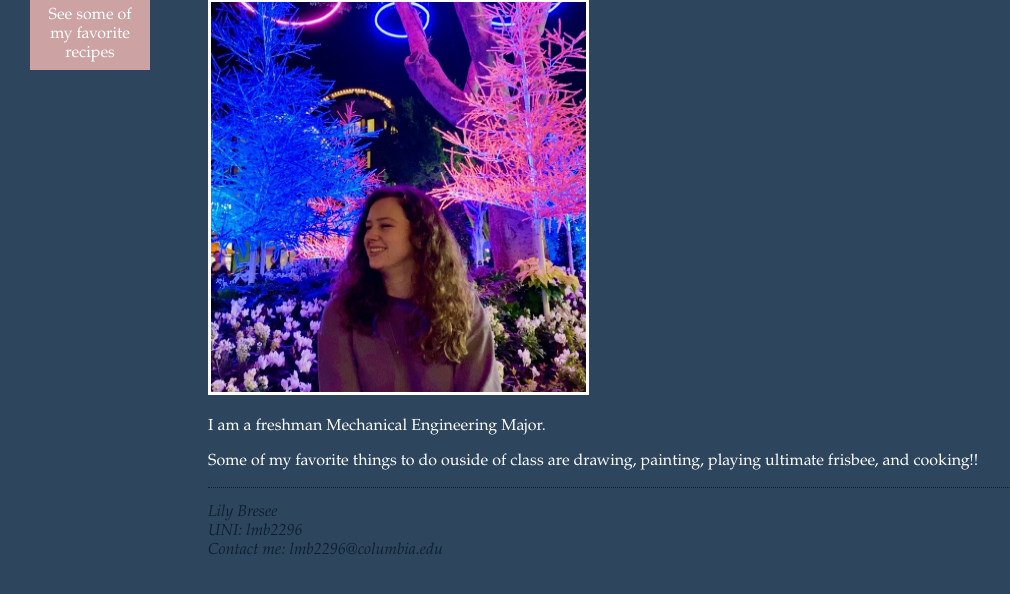
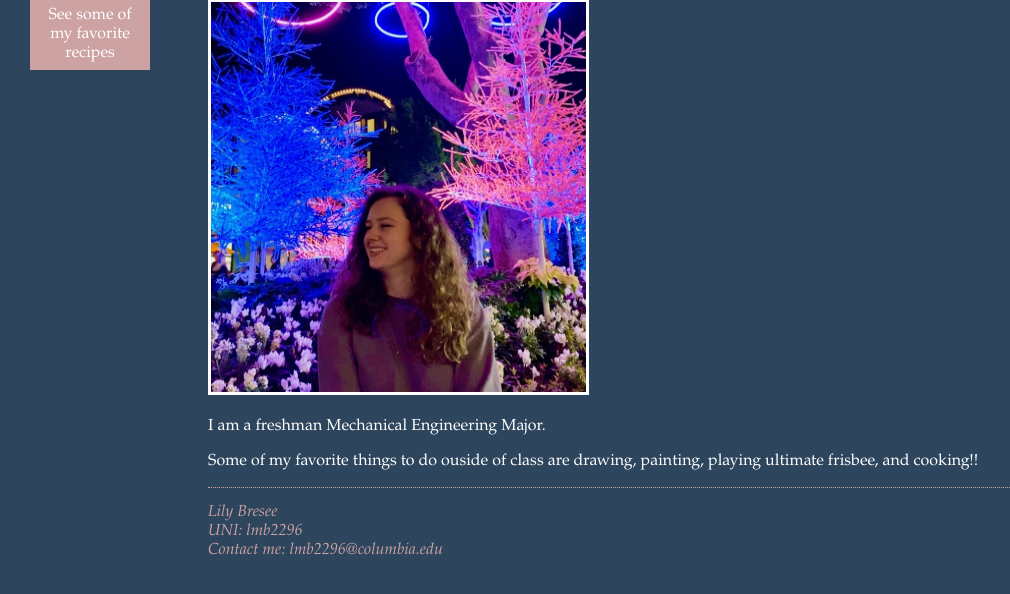
Before and after one commit to lilybrezee/lmb2296-engi1006-final, a Flask app: page / in a window 1280 px wide. Shown: the part 140-734 px from the top of the page, without its empty margins (0-1010 px from the left). Run offline with Flask 2, Linux system fonts and the light colour scheme.

Commit message:
changed address color

```diff
--- a/static/css/pagestyle1.css
+++ b/static/css/pagestyle1.css
@@ -79,7 +79,7 @@ div.desc {
 }
 
 address {
-    color: #0e2130;
+    color: #cca2a3;
     margin-top: 15px;
     padding-top: 15px;
     border-top: thin dotted
```
